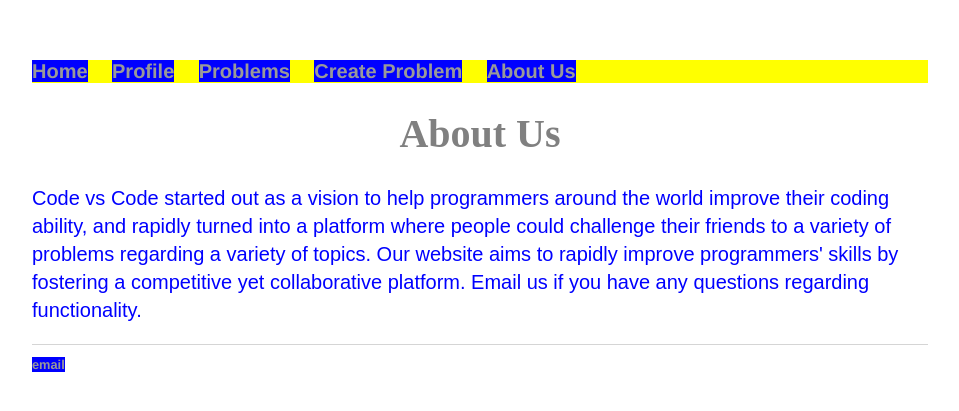
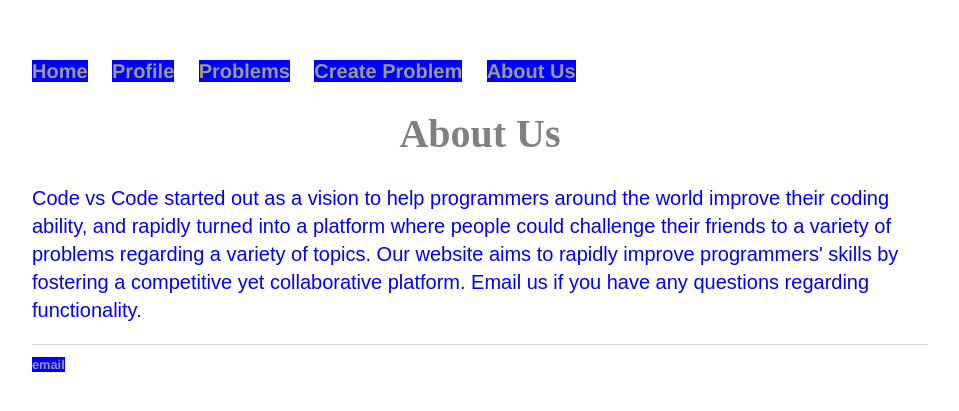
Before and after one commit to rramakrishnan246/rramakrishnan246.github.io, a Jekyll site: the page built from about.html, in a window 1280 px wide. Shown: the top 411 px of the page, without its empty margins (160-1119 px from the left). Built offline with Jekyll 4.4.1, drawn with Linux system fonts in a browser that asks for light colours.

Commit message:
Update default.html

```diff
--- a/_layouts/default.html
+++ b/_layouts/default.html
@@ -11,7 +11,7 @@
 		</head>
 		<body>
 			<nav>
-	    		<ul style = "background-color: yellow">
+	    		<ul>
 	        		<li style = "font-size: 20px"><a href="/">Home</a></li>
 		        	<li style = "font-size: 20px"><a href="/Profile">Profile</a></li>
 				<li style = "font-size: 20px"><a href="/Problems">Problems</a></li>
```
